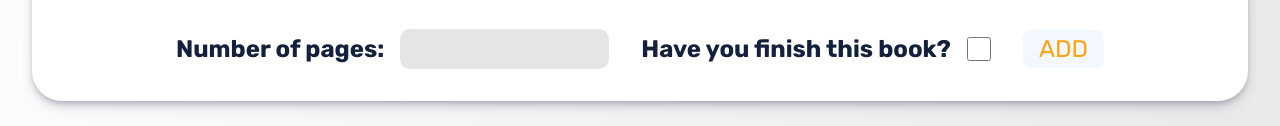
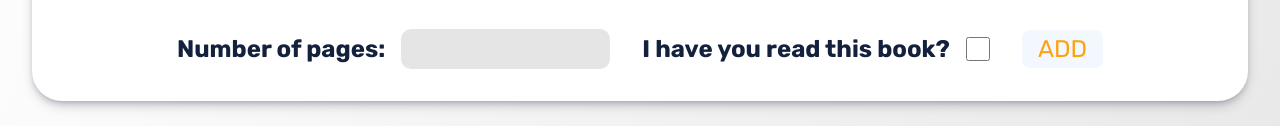
Before and after one commit to ndrsov/library-TOP, a plain HTML site: page index.html in a window 1280 px wide. Shown: the part 307-433 px from the top of the page. Drawn offline with Linux system fonts and the light colour scheme.

Commit message:
Fix typo

```diff
--- a/index.html
+++ b/index.html
@@ -30,7 +30,7 @@
             <input type="number" name="pages" id="pages" required />
           </div>
           <div class="form-control">
-            <label for="readed">Have you finish this book?</label>
+            <label for="readed">I have you read this book?</label>
             <input type="checkbox" name="readed" id="readed" />
           </div>
           <button type="submit" class="btn btn-sm" id="btn-submit-form">
```
